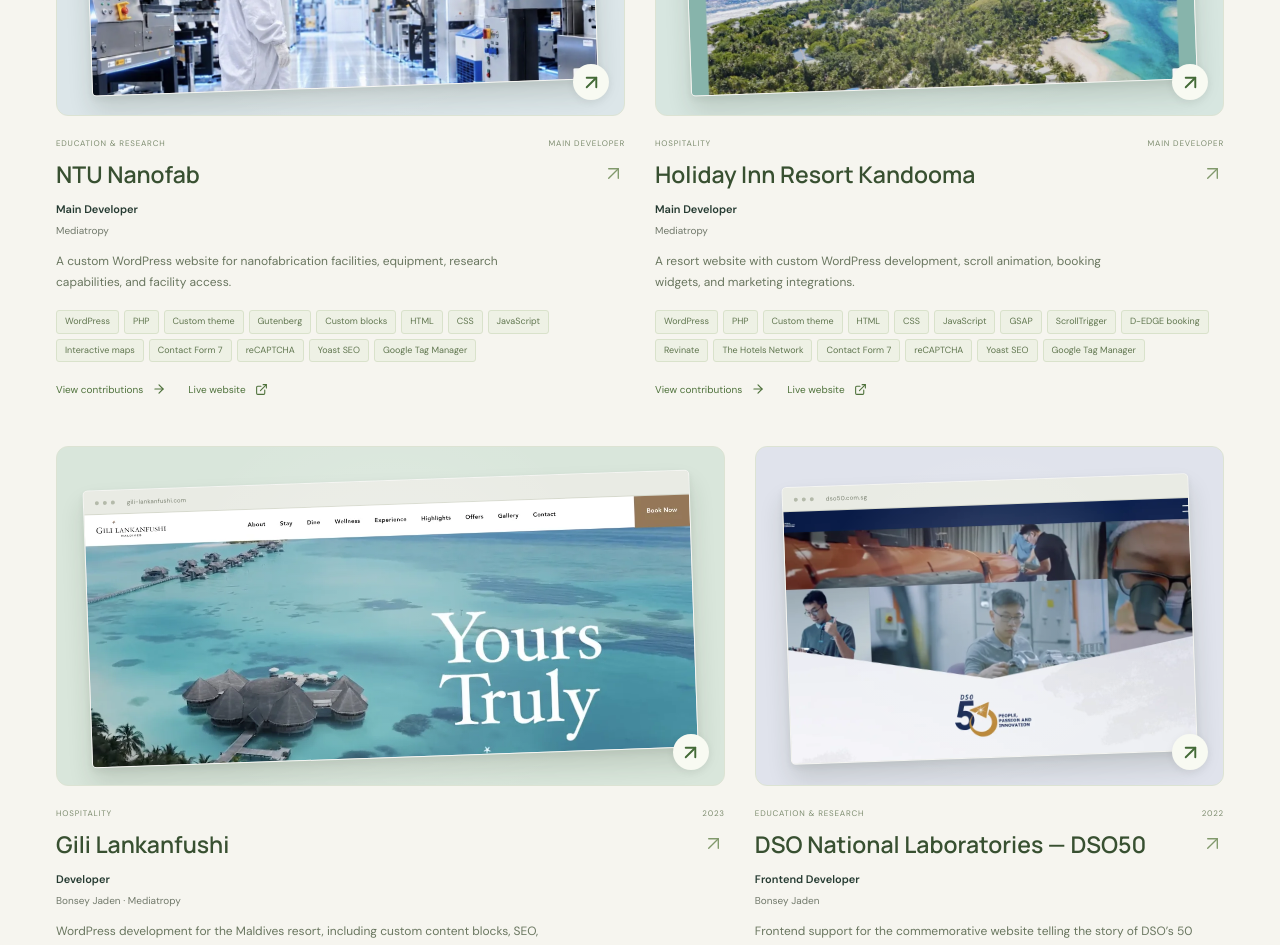
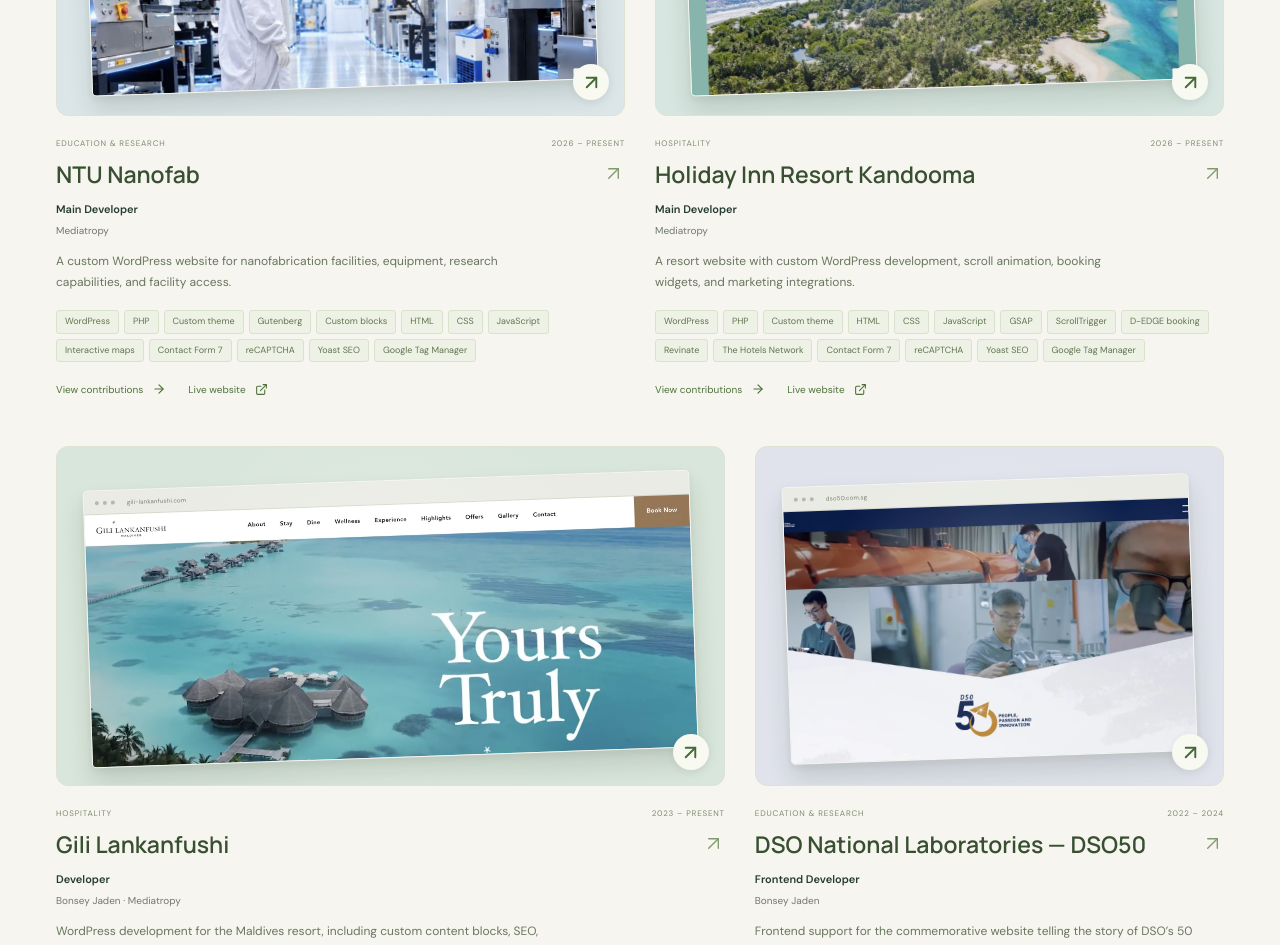
Before and after one commit to nooralizahar0925/my-portfolio, a React (Vite) app: page / in a window 1280 px wide. Shown: the part 2740-3685 px from the top of the page. Built offline with nearby package versions, Linux system fonts and the light colour scheme.

Commit message:
Update project engagement dates

```diff
--- a/src/data.ts
+++ b/src/data.ts
@@ -118,7 +118,7 @@ export const projects: Project[] = [
     description: 'WordPress development, new features, and ongoing maintenance for SkinPen’s international website and regional sites in Ireland, the UK, and Germany.',
     role: 'Developer',
     context: 'Mediatropy',
-    year: '',
+    year: "2026 – Present",
     stack: {
       'CMS & theme': ['WordPress', 'PHP', 'Custom theme development'],
       'Frontend': ['HTML', 'CSS', 'JavaScript', 'jQuery', 'Slick Carousel'],
@@ -149,7 +149,7 @@ export const projects: Project[] = [
     "description": "Custom WordPress website for a Singapore matcha brand, with product discovery, education, and a responsive editorial layout.",
     "role": "Main Developer",
     "context": "Mediatropy",
-    "year": "",
+    "year": "2026 – Present",
     "stack": {
       "CMS": [
         "WordPress",
@@ -201,7 +201,7 @@ export const projects: Project[] = [
     "description": "A Sitefinity website presenting NTU’s engineering programmes, research, news, and institutional content.",
     "role": "Developer",
     "context": "Mediatropy",
-    "year": "",
+    "year": "2026 – Present",
     "stack": {
       "CMS": [
         "Sitefinity",
@@ -243,7 +243,7 @@ export const projects: Project[] = [
     "description": "A custom WordPress website for nanofabrication facilities, equipment, research capabilities, and facility access.",
     "role": "Main Developer",
     "context": "Mediatropy",
-    "year": "",
+    "year": "2026 – Present",
     "stack": {
       "CMS": [
         "WordPress",
@@ -297,7 +297,7 @@ export const projects: Project[] = [
     "description": "A resort website with custom WordPress development, scroll animation, booking widgets, and marketing integrations.",
     "role": "Main Developer",
     "context": "Mediatropy",
-    "year": "",
+    "year": "2026 – Present",
     "stack": {
       "CMS": [
         "WordPress",
@@ -355,7 +355,7 @@ export const projects: Project[] = [
     "description": "WordPress development for the Maldives resort, including custom content blocks, SEO, analytics, and booking integrations.",
     "role": "Developer",
     "context": "Bonsey Jaden / Mediatropy",
-    "year": "2023",
+    "year": "2023 – Present",
     "stack": {
       "CMS": [
         "WordPress",
@@ -428,7 +428,7 @@ export const projects: Project[] = [
     "description": "Frontend support for the commemorative website telling the story of DSO’s 50 years of defence research.",
     "role": "Frontend Developer",
     "context": "Bonsey Jaden",
-    "year": "2022",
+    "year": "2022 – 2024",
     "stack": {
       "Frontend": [
         "AngularJS",
@@ -463,7 +463,7 @@ export const projects: Project[] = [
     "description": "Recruitment website for DSO National Laboratories, with careers, scholarships, internships, and stories.",
     "role": "Frontend Developer",
     "context": "Bonsey Jaden",
-    "year": "",
+    "year": "2022 – 2024",
     "stack": {
       "Frontend": [
         "HTML",
@@ -677,7 +677,7 @@ export const projects: Project[] = [
     "description": "Maintenance of a customer rewards platform with skincare samples, receipt uploads, points, and campaigns.",
     "role": "Maintainer",
     "context": "Bonsey Jaden / CUE Group / Mediatropy",
-    "year": "",
+    "year": "2023 – Present",
     "stack": {
       "CMS": [
         "WordPress",
@@ -1032,7 +1032,7 @@ export const projects: Project[] = [
     "description": "Maintenance of the regional American Standard website on Craft CMS.",
     "role": "Maintainer",
     "context": "Bonsey Jaden / CUE Group",
-    "year": "",
+    "year": "2022 – 2024",
     "stack": {
       "CMS": [
         "Craft CMS"
@@ -1065,7 +1065,7 @@ export const projects: Project[] = [
     "description": "Maintenance of Air Selangor’s WordPress website during my agency engagement.",
     "role": "Maintainer",
     "context": "Bonsey Jaden / CUE Group",
-    "year": "",
+    "year": "2022 – 2024",
     "stack": {
       "CMS": [
         "WordPress",
@@ -1100,7 +1100,7 @@ export const projects: Project[] = [
     "description": "Maintenance work on the Everise corporate WordPress website.",
     "role": "Maintainer",
     "context": "Bonsey Jaden / CUE Group",
-    "year": "",
+    "year": "2022 – 2024",
     "stack": {
       "CMS": [
         "WordPress",
@@ -1133,7 +1133,7 @@ export const projects: Project[] = [
     description: 'Maintenance of the corporate WordPress website during my engagements with Bonsey Jaden and CUE Group.',
     role: 'Maintainer',
     context: 'Bonsey Jaden / CUE Group',
-    year: '',
+    year: "2022 – 2024",
     stack: {
       'CMS & theme': ['WordPress', 'PHP', 'Custom WordPress theme'],
       'Frontend': ['HTML', 'CSS', 'JavaScript', 'jQuery', 'Fancybox', 'VenoBox', 'NiceScroll', 'Glide.js'],
@@ -1155,7 +1155,7 @@ export const projects: Project[] = [
     "description": "Maintenance of an enterprise corporate website on Umbraco CMS.",
     "role": "Maintainer",
     "context": "Bonsey Jaden / CUE Group",
-    "year": "",
+    "year": "2022 – 2024",
     "stack": {
       "CMS": [
         "Umbraco",
@@ -1188,7 +1188,7 @@ export const projects: Project[] = [
     "description": "Maintenance of the PEDIGREE® (WeR4Pets) mobile app and its backend using React Native and Express.",
     "role": "App Maintainer",
     "context": "Bonsey Jaden / CUE Group",
-    "year": "",
+    "year": "2022 – 2024",
     "stack": {
       "Mobile": [
         "React Native",
```
